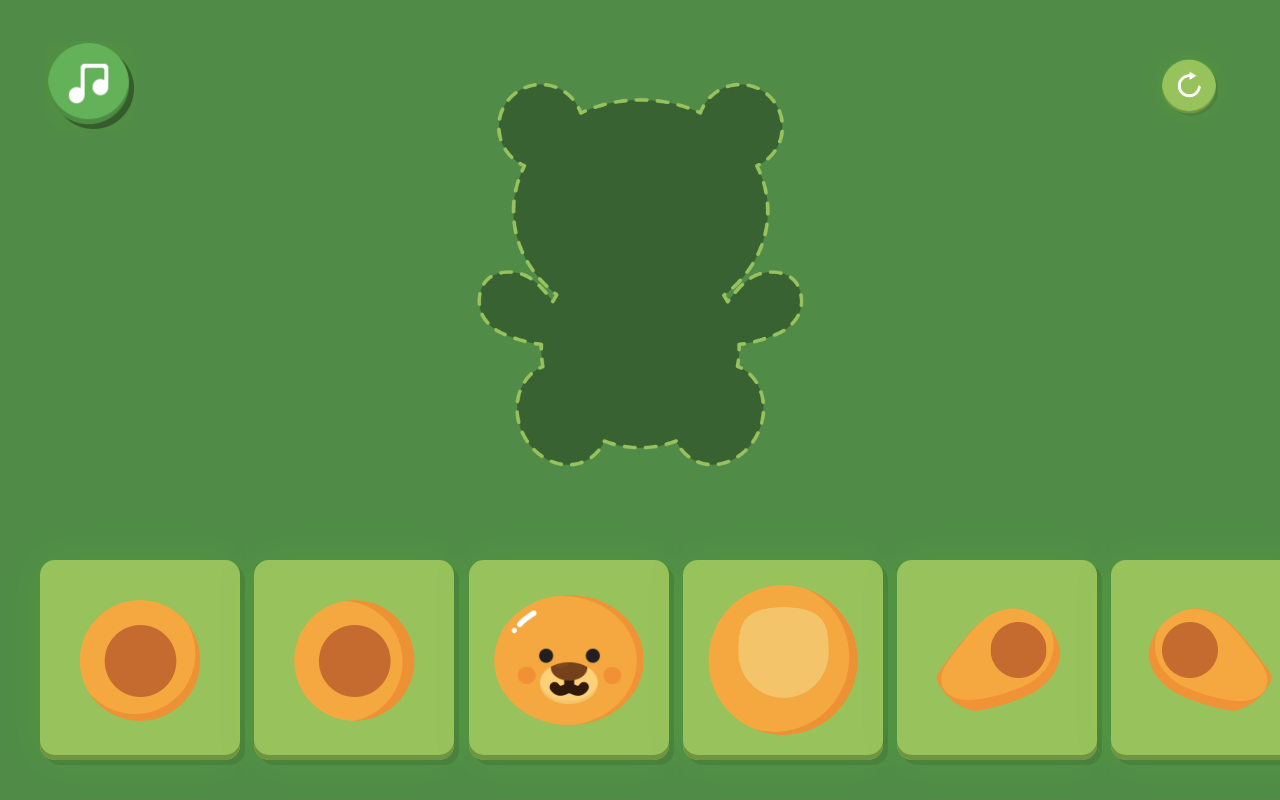
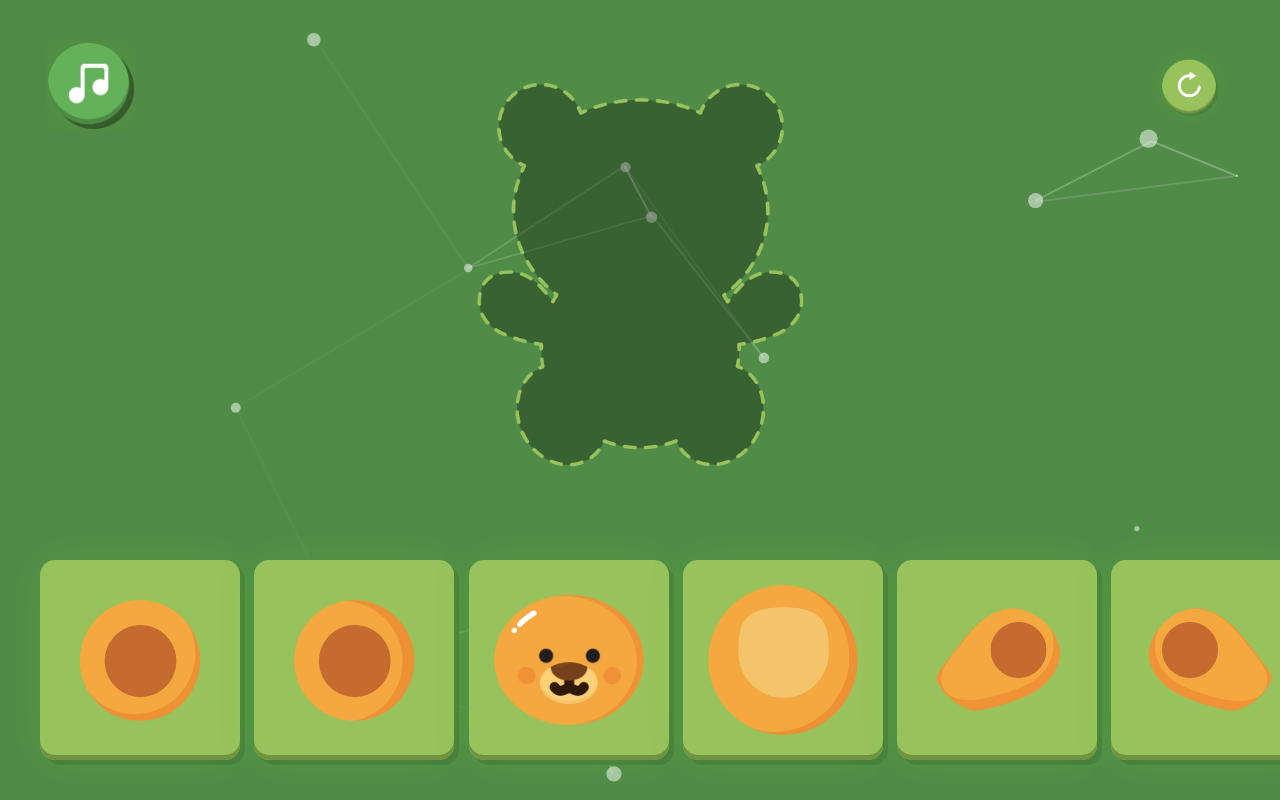
Before and after one commit to Bogdan-nt/myTeddyBear, a plain HTML site: page index.html in a window 1280 px wide. Drawn offline with nearby package versions, Linux system fonts and the light colour scheme.

Commit message:
Configure particles.js

```diff
--- a/css/main.css
+++ b/css/main.css
@@ -438,3 +438,9 @@ body {
 .modal-video-close-btn:after, .modal-video-close-btn:before {
     content: none;
 }
+#particles-js {
+    position: absolute;
+    width: 100%;
+    height: 100%;
+    z-index: -100;
+}
--- a/js/main.js
+++ b/js/main.js
@@ -82,4 +82,8 @@ window.onload = function () {
 
 document.addEventListener("DOMContentLoaded", function(event) {
     new ModalVideo(".video_link");
+
+    particlesJS.load('particles-js', 'other/particles.json', function() {
+        console.log('callback - particles.js config loaded');
+    });
 });
--- /dev/null
+++ b/other/particles.json
@@ -0,0 +1,110 @@
+{
+    "particles": {
+        "number": {
+            "value": 10,
+            "density": {
+                "enable": true,
+                "value_area": 800
+            }
+        },
+        "color": {
+            "value": "#ffffff"
+        },
+        "shape": {
+            "type": "circle",
+            "stroke": {
+                "width": 0,
+                "color": "#000000"
+            },
+            "polygon": {
+                "nb_sides": 5
+            },
+            "image": {
+                "src": "img/github.svg",
+                "width": 100,
+                "height": 100
+            }
+        },
+        "opacity": {
+            "value": 0.5,
+            "random": false,
+            "anim": {
+                "enable": false,
+                "speed": 1,
+                "opacity_min": 0.1,
+                "sync": false
+            }
+        },
+        "size": {
+            "value": 10,
+            "random": true,
+            "anim": {
+                "enable": false,
+                "speed": 80,
+                "size_min": 0.1,
+                "sync": false
+            }
+        },
+        "line_linked": {
+            "enable": true,
+            "distance": 300,
+            "color": "#ffffff",
+            "opacity": 0.4,
+            "width": 2
+        },
+        "move": {
+            "enable": true,
+            "speed": 12,
+            "direction": "none",
+            "random": false,
+            "straight": false,
+            "out_mode": "out",
+            "bounce": false,
+            "attract": {
+                "enable": false,
+                "rotateX": 600,
+                "rotateY": 1200
+            }
+        }
+    },
+    "interactivity": {
+        "detect_on": "canvas",
+        "events": {
+            "onhover": {
+                "enable": false,
+                "mode": "repulse"
+            },
+            "onclick": {
+                "enable": true,
+                "mode": "push"
+            },
+            "resize": true
+        },
+        "modes": {
+            "grab": {
+                "distance": 800,
+                "line_linked": {
+                    "opacity": 1
+                }
+            },
+            "bubble": {
+                "distance": 800,
+                "size": 80,
+                "duration": 2,
+                "opacity": 0.8,
+                "speed": 3
+            },
+            "repulse": {
+                "distance": 400,
+                "duration": 0.4
+            },
+            "push": {
+                "particles_nb": 4
+            },
+            "remove": {
+                "particles_nb": 2
+            }
+        }
+    },
+    "retina_detect": true
+}
```
